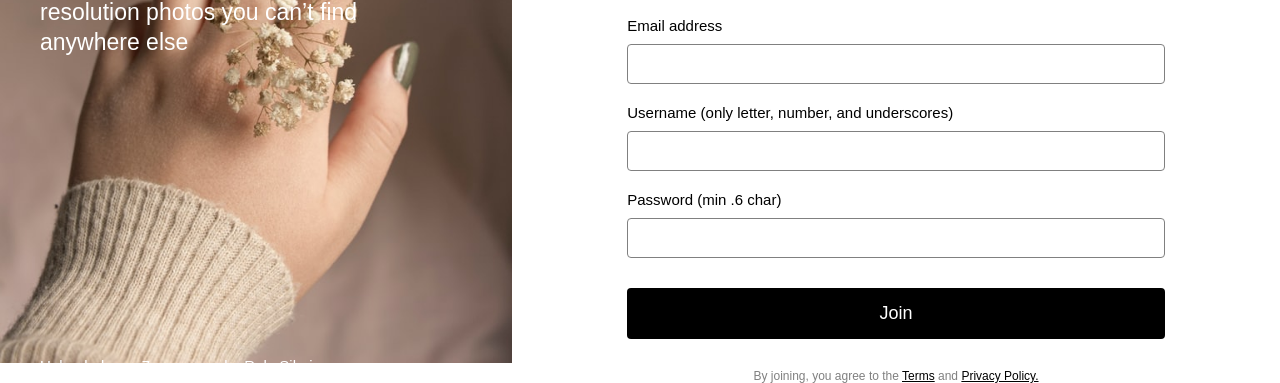
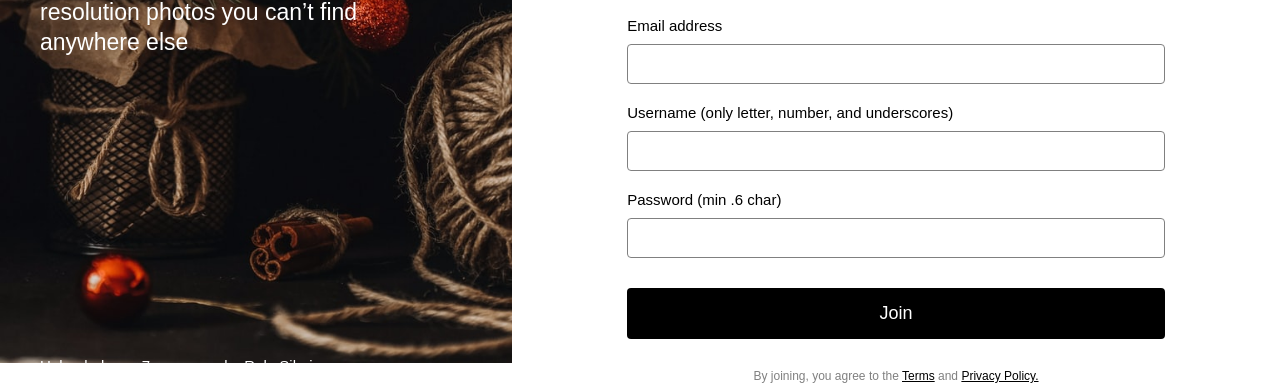
Before and after one commit to vector-mj/unsplash-template, a plain HTML site: page register.html in a window 1280 px wide. Shown: the part 437-820 px from the top of the page. Drawn offline with Linux system fonts and the light colour scheme.

Commit message:
add sample image

```diff
--- a/register.html
+++ b/register.html
@@ -9,7 +9,7 @@
 <body>
     <main>
         <section class="left">
-            <img src="./img/16.jpg" alt="">
+            <img src="./img/9.jpg" alt="">
             <div class="description">
                 <img src="https://unsplash.com/assets/core/logo-white-8962708214629a3e8f9fbf5b87b70c3ace41c4175cbcc267f7fbb8449ac45bdd.svg">
                 <div>
```
Also changed, not shown: sample/login.png (added), sample/register.png (added), 1 other file.
